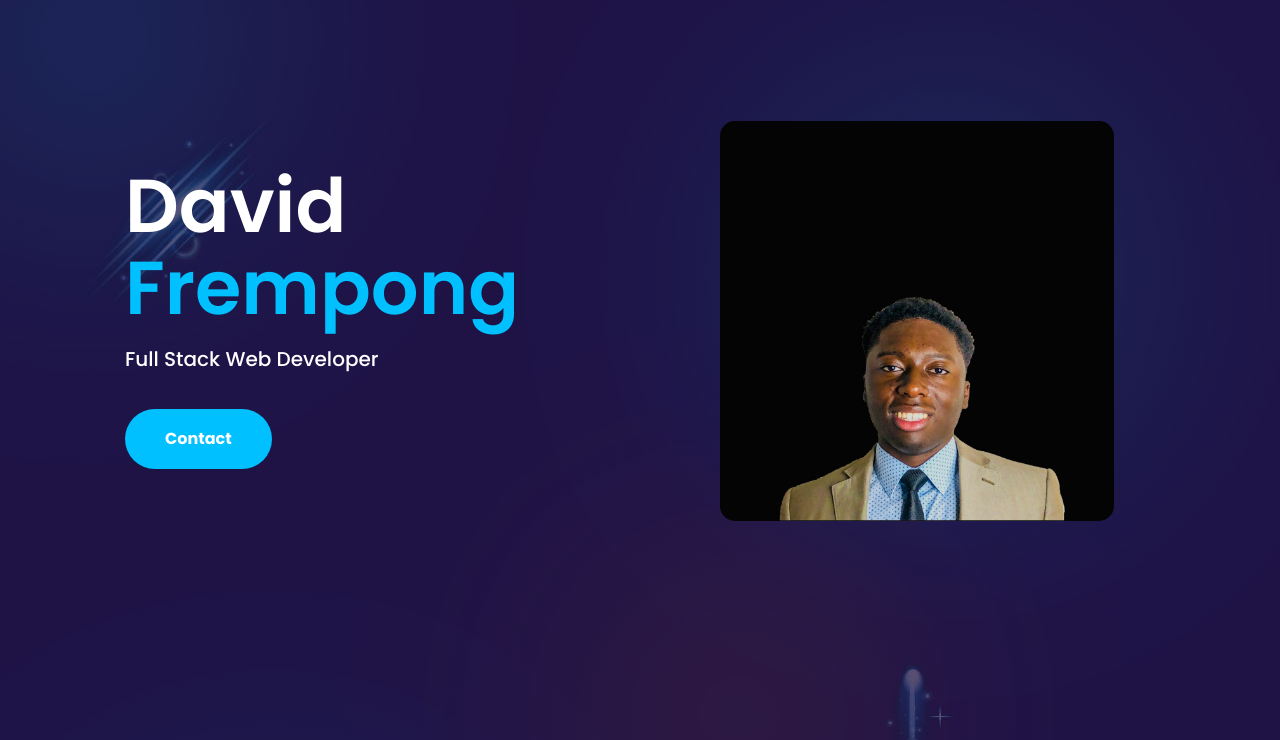
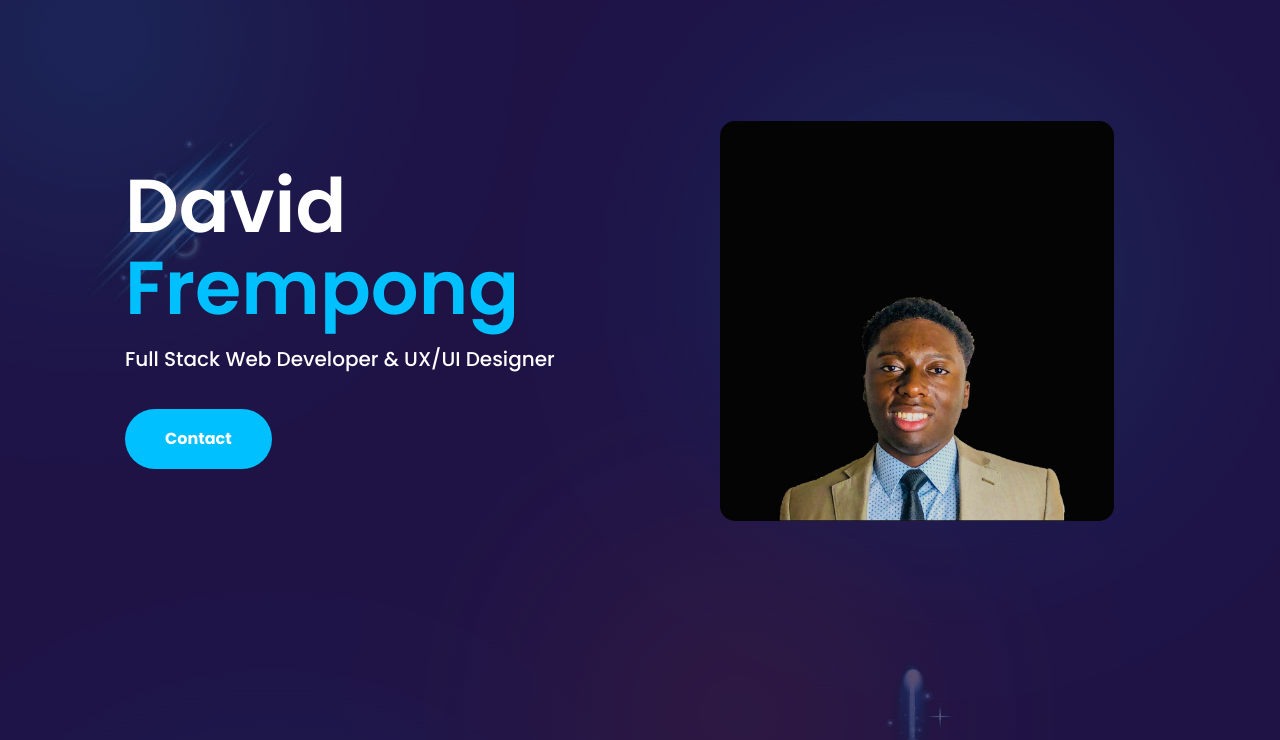
Before and after one commit to DavidFrempong/DavidFrempong1, a plain HTML site: page index.html in a window 1280 px wide. Shown: the part 79-819 px from the top of the page. Drawn offline with nearby package versions, Linux system fonts and the light colour scheme; no server answers; files whose address does not match are found by name.

Commit message:
update copy

```diff
--- a/index.html
+++ b/index.html
@@ -159,7 +159,7 @@
 					<div class="content">
 						<div class="left">
 							<h3 class="name">David <span>Frempong</span></h3>
-							<p class="job">Full Stack Web Developer</p>
+							<p class="job">Full Stack Web Developer & UX/UI Designer</p>
 							<div class="foliox_tm_button">
 								<a class="anchor" href="#contact"><span>Contact</span></a>
 							</div>
```
